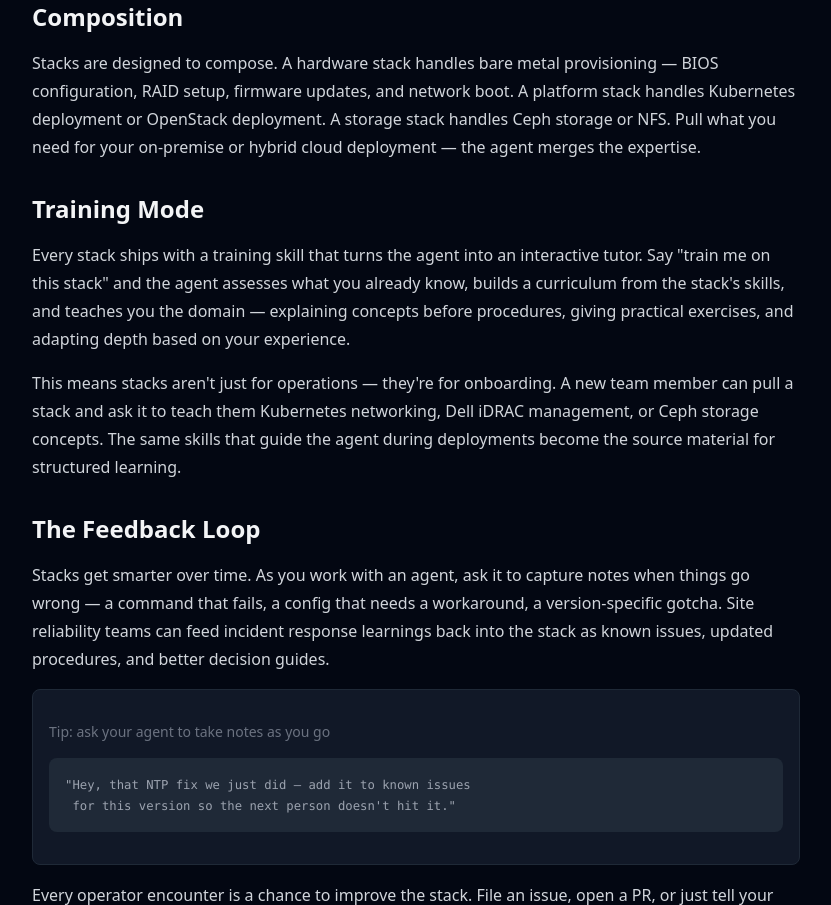
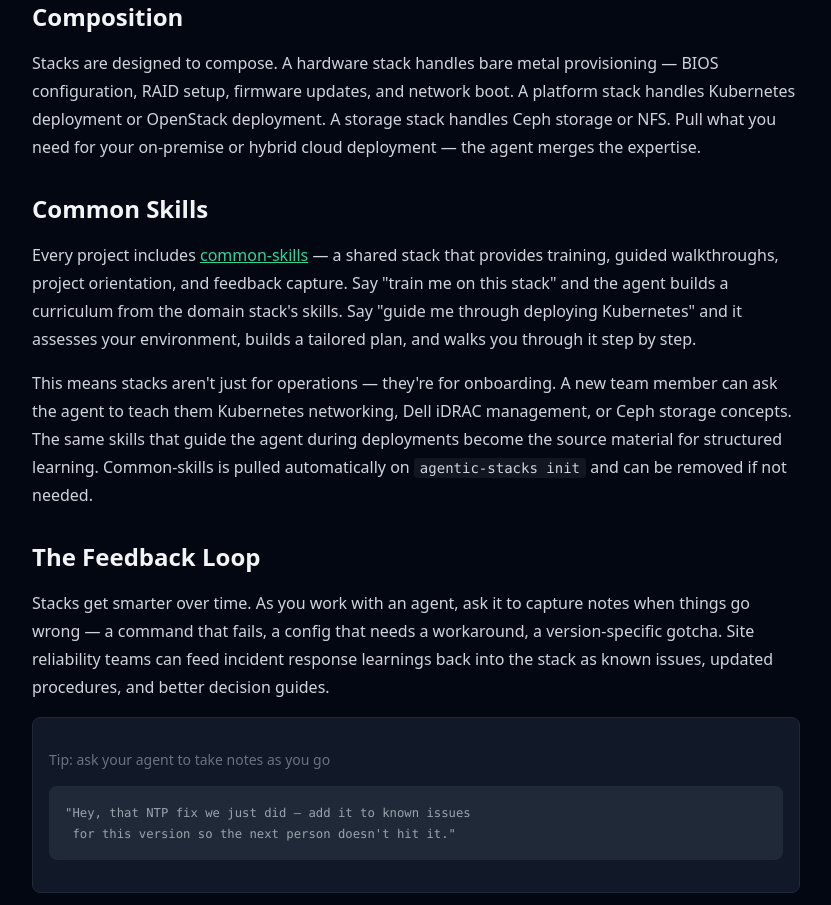
Before and after one commit to agentic-stacks/agentic-stacks, a FastAPI app: page /about in a window 1280 px wide. Shown: the part 2065-2970 px from the top of the page, without its empty margins (224-1055 px from the left). Run offline with FastAPI, Linux system fonts and the light colour scheme.

Commit message:
docs: update website to reference common-skills instead of per-stack training

```diff
--- a/src/web/templates/about.html
+++ b/src/web/templates/about.html
@@ -69,12 +69,12 @@ agentic-stacks pull hardware-dell
             Stacks are designed to compose. A hardware stack handles bare metal provisioning — BIOS configuration, RAID setup, firmware updates, and network boot. A platform stack handles Kubernetes deployment or OpenStack deployment. A storage stack handles Ceph storage or NFS. Pull what you need for your on-premise or hybrid cloud deployment — the agent merges the expertise.
         </p>
 
-        <h2 class="text-2xl font-semibold text-white mt-10">Training Mode</h2>
+        <h2 class="text-2xl font-semibold text-white mt-10">Common Skills</h2>
         <p>
-            Every stack ships with a training skill that turns the agent into an interactive tutor. Say "train me on this stack" and the agent assesses what you already know, builds a curriculum from the stack's skills, and teaches you the domain — explaining concepts before procedures, giving practical exercises, and adapting depth based on your experience.
+            Every project includes <a href="https://github.com/agentic-stacks/common-skills" class="text-emerald-400 hover:underline">common-skills</a> — a shared stack that provides training, guided walkthroughs, project orientation, and feedback capture. Say "train me on this stack" and the agent builds a curriculum from the domain stack's skills. Say "guide me through deploying Kubernetes" and it assesses your environment, builds a tailored plan, and walks you through it step by step.
         </p>
         <p>
-            This means stacks aren't just for operations — they're for onboarding. A new team member can pull a stack and ask it to teach them Kubernetes networking, Dell iDRAC management, or Ceph storage concepts. The same skills that guide the agent during deployments become the source material for structured learning.
+            This means stacks aren't just for operations — they're for onboarding. A new team member can ask the agent to teach them Kubernetes networking, Dell iDRAC management, or Ceph storage concepts. The same skills that guide the agent during deployments become the source material for structured learning. Common-skills is pulled automatically on <code>agentic-stacks init</code> and can be removed if not needed.
         </p>
 
         <h2 class="text-2xl font-semibold text-white mt-10">The Feedback Loop</h2>
--- a/src/web/templates/faq.html
+++ b/src/web/templates/faq.html
@@ -36,7 +36,7 @@
       "name": "Can stacks teach me, not just the agent?",
       "acceptedAnswer": {
         "@type": "Answer",
-        "text": "Yes. Every stack includes a training skill. Ask the agent to train you and it switches to teaching mode — assessing what you know, building a curriculum from the stack's skills, and walking you through it interactively with exercises and quizzes."
+        "text": "Yes. Every project includes common-skills, a shared stack with training, guided walkthroughs, orientation, and feedback capture. Ask the agent to train you and it switches to teaching mode — assessing what you know, building a curriculum from the stack's skills, and walking you through it interactively."
       }
     }
   ]
@@ -171,14 +171,14 @@ agentic-stacks pull ceph</code></pre>
         <details class="group">
             <summary class="cursor-pointer text-white font-medium group-open:text-emerald-400 transition">Can stacks teach me, not just the agent?</summary>
             <div class="mt-3 text-gray-400">
-                <p>Yes. Every stack includes a training skill. Ask the agent "train me on this stack" and it switches from task-execution mode to teaching mode — assessing what you already know, building a curriculum from the stack's skills, and walking you through it interactively with exercises and quizzes.</p>
+                <p>Yes. Every project includes <a href="https://github.com/agentic-stacks/common-skills" class="text-emerald-400 hover:underline">common-skills</a> — a shared stack with training, guided walkthroughs, orientation, and feedback capture. Ask the agent "train me on this stack" and it switches to teaching mode — assessing what you already know, building a curriculum from the pulled stacks' skills, and walking you through it interactively.</p>
                 <div class="bg-gray-900 border border-gray-800 rounded-lg p-3 sm:p-4 my-3 overflow-x-auto">
                     <pre class="text-xs sm:text-sm"><code>> train me on this stack
 > train me on RAID management
 > quiz me
 > what should I learn next?</code></pre>
                 </div>
-                <p>This makes stacks useful for onboarding — a new team member can pull a stack and learn the domain interactively before operating in production.</p>
+                <p>Common-skills is pulled automatically on <code>agentic-stacks init</code>. You can remove it with <code>agentic-stacks remove common-skills</code> or skip it with <code>agentic-stacks init --no-common</code>.</p>
             </div>
         </details>
 
--- a/src/web/templates/getting_started.html
+++ b/src/web/templates/getting_started.html
@@ -66,7 +66,7 @@ claude
         <p>The agent scans your pulled stacks and lists every skill available — deploy workflows, troubleshooting guides, configuration references, and more. From there, just describe what you need.</p>
 
         <h2 class="text-2xl font-semibold text-white mt-10">Learn from Your Stacks</h2>
-        <p>Every stack includes a training skill. Ask the agent to teach you the domain — it assesses what you already know, builds a curriculum from the stack's skills, and walks you through it interactively.</p>
+        <p>Every project includes <a href="https://github.com/agentic-stacks/common-skills" class="text-emerald-400 hover:underline">common-skills</a> — a shared stack with training, guided walkthroughs, orientation, and feedback capture. Ask the agent to teach you the domain and it builds a curriculum from the pulled stacks' skills.</p>
         <div class="bg-gray-900 border border-gray-800 rounded-lg p-4 my-4">
             <pre class="text-sm"><code># Ask the agent to train you
 > train me on this stack
@@ -74,7 +74,7 @@ claude
 > quiz me
 > what should I learn next?</code></pre>
         </div>
-        <p>The agent adapts depth based on your experience — skipping ahead on topics you know, going deeper on areas where you need more context. Stacks teach agents <em>and</em> humans.</p>
+        <p>Common-skills is pulled automatically on <code>agentic-stacks init</code>. Skip it with <code>--no-common</code> or remove later with <code>agentic-stacks remove common-skills</code>.</p>
 
         <h2 class="text-2xl font-semibold text-white mt-10">CLI Reference</h2>
         <div class="overflow-x-auto">
```
